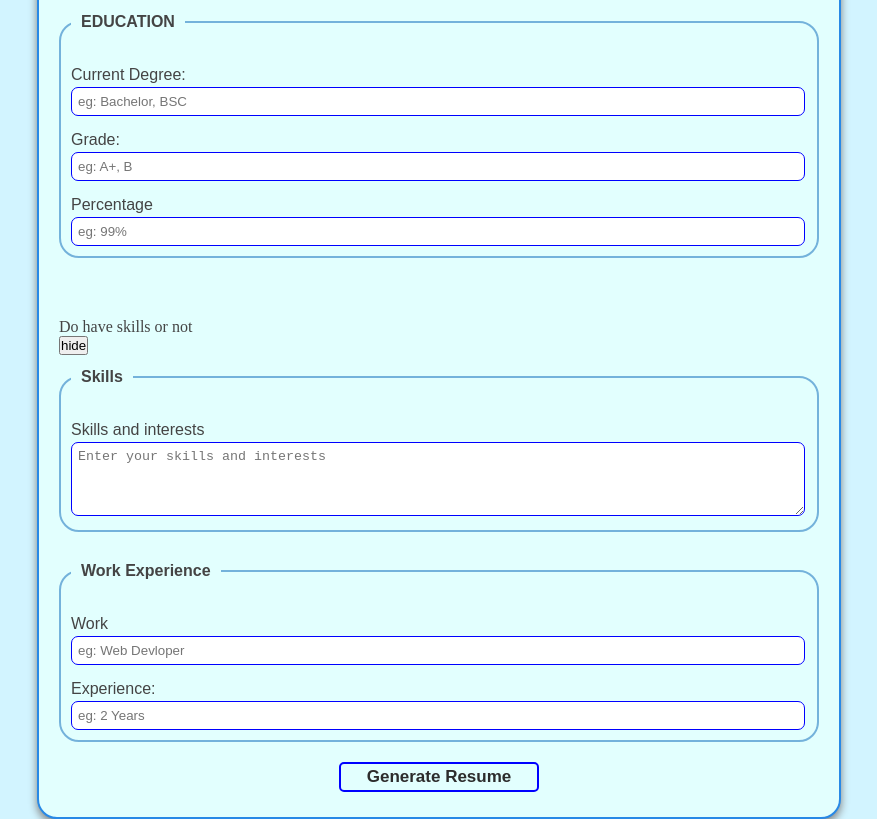
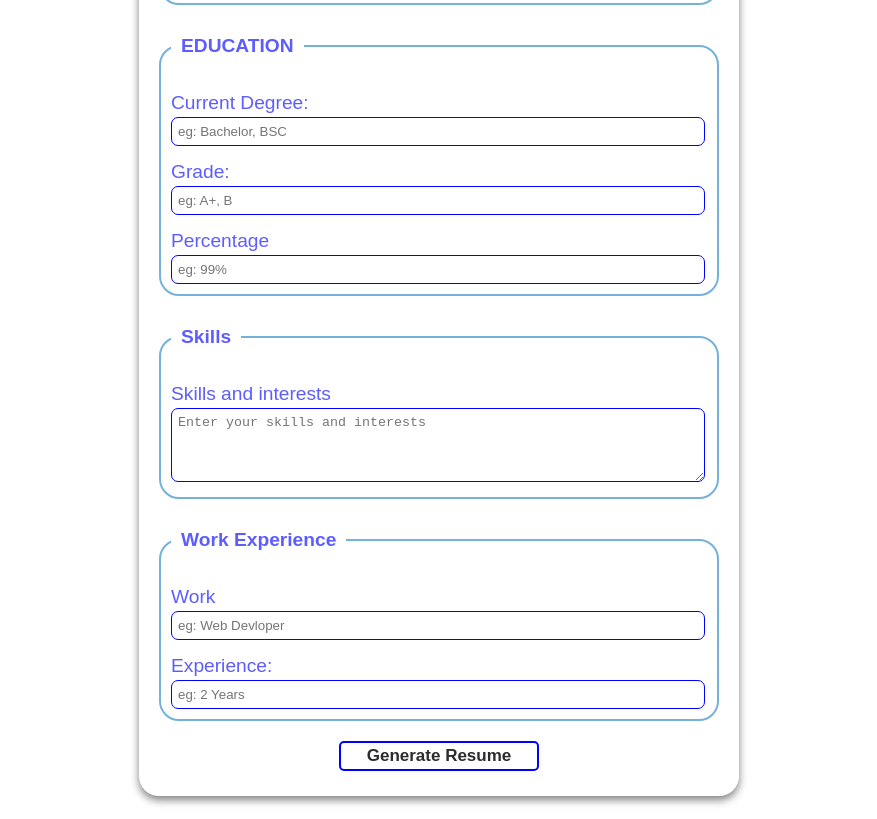
Before and after one commit to Abrar-Dashti/GIAIC-Hackathon-M1-M2, a plain HTML site: page index.html in a window 1280 px wide. Shown: the part 558-1377 px from the top of the page, without its empty margins (201-1078 px from the left). Drawn offline with Linux system fonts and the light colour scheme.

Commit message:
Add files via upload

```diff
--- a/index.html
+++ b/index.html
@@ -4,14 +4,14 @@
     <meta charset="UTF-8">
     <meta name="viewport" content="width=device-width, initial-scale=1.0">
     <title>Resume Builder</title>
-    <link rel="stylesheet" href="layout.css">
+    <link rel="stylesheet" href="./layout.css">
     <script src="app.js"></script>
 </head>
 <body>
     <div class="content">
         <div class="heading"><div class="header"><h1 class="head">Static Resume builder</h1></div></div>
         <div class="resume">
-            <form action="">
+            <form action="submit">
                 <fieldset>
 
                     <legend>PERSONAL INFORMATION</legend>
@@ -43,18 +43,11 @@
                     <input type="text" placeholder="eg: 99%" id="degree" name="degree" required>
                 </fieldset>
 
-                <div class="hideshow">
-                    <label for="toogle" id="skillstoggle">Do have skills or not</label>
-                    <button id="main" onclick="hideShow()" >hide</button>
-                </div>
-
-                <div id="visibility">
-                <fieldset class="forSpace">
+                <fieldset>
                     <legend>Skills</legend>
                     <label for="skills">Skills and interests</label>
                     <textarea name="Skills" id="Skills" rows="4" placeholder="Enter your skills and interests"></textarea>
                 </fieldset>
-                </div>
 
                 <fieldset>
                     <legend>Work Experience</legend>
--- a/layout.css
+++ b/layout.css
@@ -4,7 +4,7 @@
 }
 body {
   font-family: Arial, Helvetica, sans-serif;
-    background-color: rgb(210, 244, 255);
+  background-color: #fff;
   padding: 0;
 }
 .heading {
@@ -13,9 +13,8 @@ body {
   margin-bottom: 30px;
   width: 100%;
   height: auto;
-    background-color: white;
+  background-color: rgb(93, 93, 255);
   /* padding-top: 25px; */
-    box-shadow: 0px 1px 5px 1px gray;
 }
 .header {
   display: flex;
@@ -27,7 +26,7 @@ body {
   line-height: 60px;
   font-size: 40px;
   text-align: center;
-    color: #3889e6;
+  color: #fff;
 }
 .resume {
   display: flex;
@@ -35,11 +34,11 @@ body {
   align-items: center;
 }
 form {
-    width: 800px;
+  font-size: larger;
+  width: 600px;
   border-radius: 20px;
-    border: 2px solid #2889e6;
   margin: 3vw;
-    background-color: rgb(226, 255, 254);
+  background-color: #fff;
   box-shadow: 0 4px 8px gray;
 }
 fieldset {
@@ -52,12 +51,12 @@ legend {
   padding: 10px;
   font-weight: bold;
   text-align: left;
-    color: #444444;
+  color: rgb(93, 93, 255);
 }
 label {
   display: block;
   margin-top: 15px;
-    color: #444444;
+  color: rgb(93, 93, 255);
 }
 textarea, input {
   border-radius: 7px;
@@ -67,19 +66,6 @@ textarea, input {
   margin-left: 0px;
   border: 1px solid blue;
   box-sizing: border-box;
-}
-.hideshow {
-    position: absolute;
-    margin-top: 25px;
-    margin-left: 20px;
-    font-family: 'Times New Roman', Times, serif;
-    display: inline;
-}
-.tooglecontent {
-    display: inline;
-}
-.forSpace {
-    margin-top: 100px;
 }
 #btnsubmit {
   position: relative;
@@ -99,6 +85,7 @@ textarea, input {
   color: rgb(44, 44, 44);
 }
 #btnsubmit:hover {
+  transition: all 300ms;
   background-color: #0049dc;
   color: white;
   box-shadow: none;
```
Lines whose indentation alone changed are shown as unchanged.
